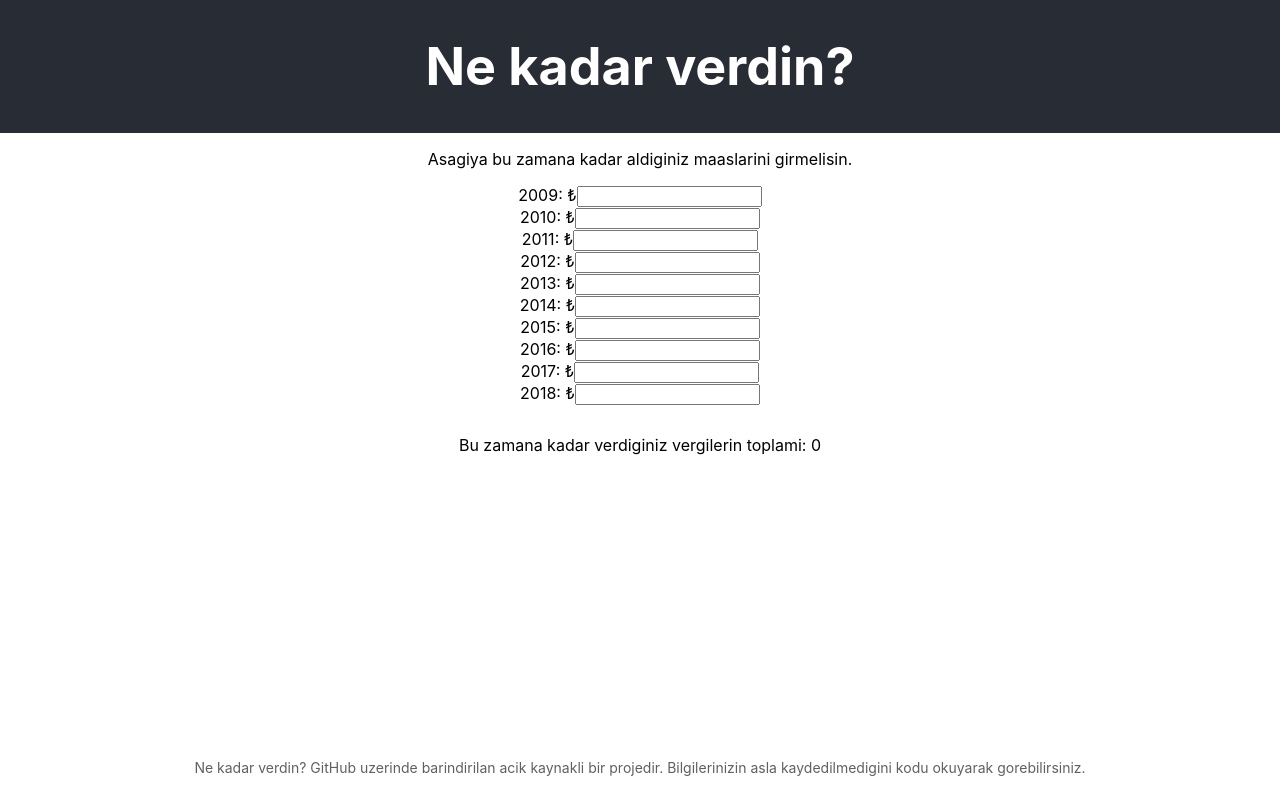
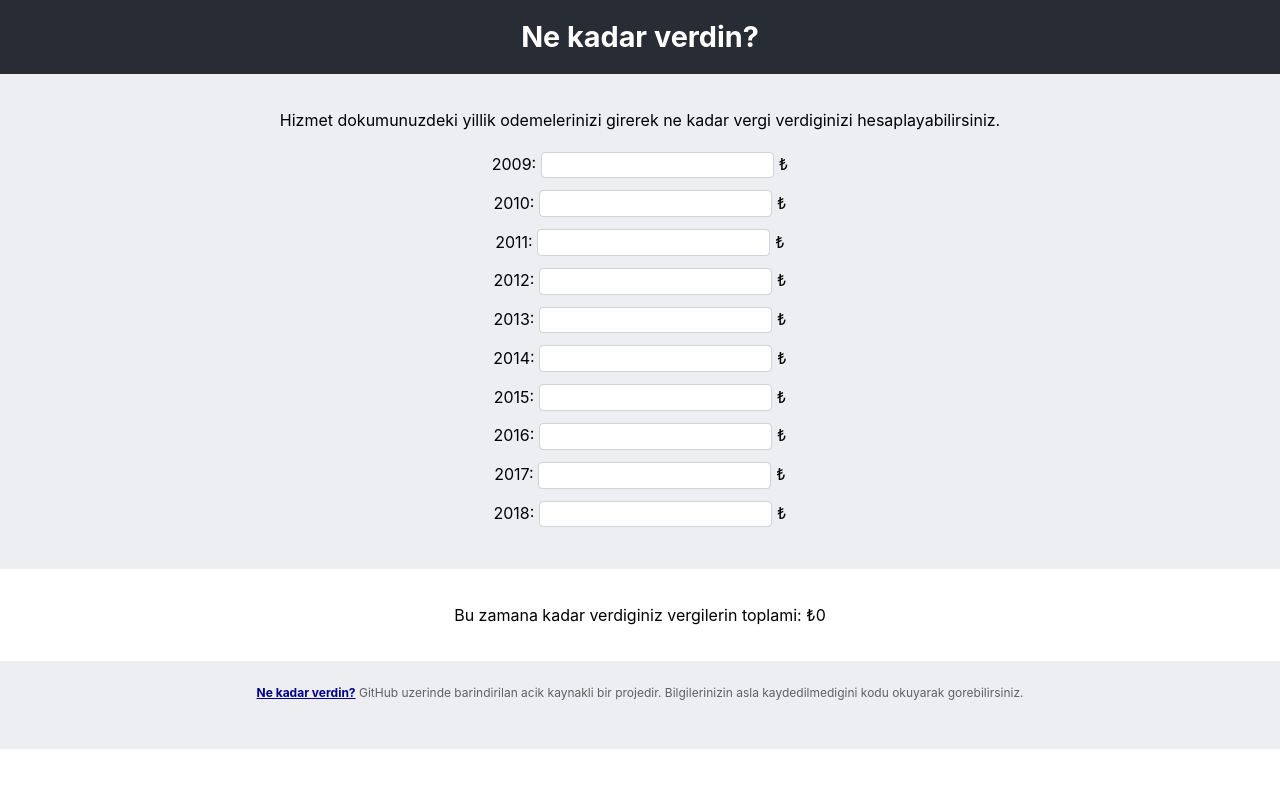
Before and after one commit to hypeserver/ne-kadar-verdin, a React (Create React App) app: page / in a window 1280 px wide. Built offline with nearby package versions, Linux system fonts and the light colour scheme.

Commit message:
update styling

```diff
--- a/src/App.css
+++ b/src/App.css
@@ -1,3 +1,28 @@
+body {
+  font-synthesis: none;
+  -moz-font-feature-settings: 'kern';
+  -webkit-font-smoothing: antialiased;
+  -moz-osx-font-smoothing: grayscale;
+  font-family: -apple-system, BlinkMacSystemFont, 'Segoe UI', 'Roboto', 'Helvetica Neue', Helvetica, sans-serif;
+}
+
+a {
+  color: darkblue;
+  font-weight: bold;
+}
+
+a:hover {
+  color: blue;
+}
+
+a:active, a:focus {
+  color: black;
+}
+
+h1 {
+  font-size: 1.8rem;
+}
+
 .App {
   text-align: center;
 }
@@ -13,16 +38,22 @@
 }
 
 footer {
-  position: fixed;
-  left: 0px;
-  bottom: 0px;
-  width: 100%;
   text-align: center;
-  font-size: 14px;
-  padding: 24px 0px;
+  font-size: 12px;
+  padding: 24px 10px;
   color: #606060;
+  background: #eceef1;
 }
 
-.Calculator .result {
-  padding-top: 30px;
+.App-wrapper {
+  min-height: 100%;
+  margin-bottom: -40px;
 }
+.App-wrapper:after {
+  content: "";
+  display: block;
+}
+
+footer, .App-wrapper:after {
+  height: 40px;
+}
--- a/src/App.js
+++ b/src/App.js
@@ -6,11 +6,15 @@ class App extends Component {
   render() {
     return (
       <div className="App">
-        <header className="App-header">
-          <h1>Ne kadar verdin?</h1>
-        </header>
-        <Calculator />
-        <footer>Ne kadar verdin? GitHub uzerinde barindirilan acik kaynakli bir projedir. Bilgilerinizin asla kaydedilmedigini kodu okuyarak gorebilirsiniz.</footer>
+        <div className="App-wrapper">
+          <header className="App-header">
+            <h1>Ne kadar verdin?</h1>
+          </header>
+          <Calculator />
+        </div>
+        <footer>
+          <a href="https://github.com/hypeserver/ne-kadar-verdin" target="_blank">Ne kadar verdin?</a> GitHub uzerinde barindirilan acik kaynakli bir projedir. Bilgilerinizin asla kaydedilmedigini kodu okuyarak gorebilirsiniz.
+        </footer>
       </div>
     );
   }
--- a/src/Calculator/index.js
+++ b/src/Calculator/index.js
@@ -1,6 +1,6 @@
 import React, { Component } from 'react';
 import { brackets, calculate } from './util';
-
+import './style.css';
 class Calculator extends Component {
   constructor(props) {
     super(props);
@@ -26,24 +26,26 @@ class Calculator extends Component {
   render() {
     return (
       <div className="Calculator">
-        <p>Asagiya bu zamana kadar aldiginiz maaslarini girmelisin.</p>
+        <div className="data">
+          <p>Hizmet dokumunuzdeki yillik odemelerinizi girerek ne kadar vergi verdiginizi hesaplayabilirsiniz.</p>
           <div className="wages">
             {Object.keys(brackets).map(year => (
               <div className="wage" key={year}>
                 <label>
                   {year}:
-                ₺
                   <input
                     type="number"
                     onChange={(e) => this.handleChange(year, e)}
                     value={this.state.wages[year] || ""}
                   />
+                  ₺
                 </label>
               </div>
             ))}
           </div>
+        </div>
         <div className="result">
-            Bu zamana kadar verdiginiz vergilerin toplami: {this.state.result}
+          Bu zamana kadar verdiginiz vergilerin toplami: ₺{this.state.result}
         </div>
       </div>
     );
--- /dev/null
+++ b/src/Calculator/style.css
@@ -0,0 +1,39 @@
+.Calculator .data {
+  padding: 36px 0px;
+  background: #eceef1;
+}
+
+.Calculator .data p {
+  margin-top: 0;
+}
+
+.Calculator .wages .wage {
+  padding: 6px 0px;
+}
+
+.Calculator .result {
+  padding: 36px 0px;
+}
+
+input {
+  margin: 0 .3rem;
+  height: 1em;
+  padding: .275rem .75rem;
+  font-size: 1rem;
+  font-weight: 400;
+  line-height: 1.5;
+  color: #495057;
+  background-color: #fff;
+  background-clip: padding-box;
+  border: 1px solid #ced4da;
+  border-radius: .25rem;
+  transition: border-color .15s ease-in-out,box-shadow .15s ease-in-out
+}
+
+input:focus {
+  color: #495057;
+  background-color: #fff;
+  border-color: #80bdff;
+  outline: 0;
+  box-shadow: 0 0 0 0.2rem rgba(0,123,255,.25);
+}
```
Lines whose indentation alone changed are shown as unchanged.
